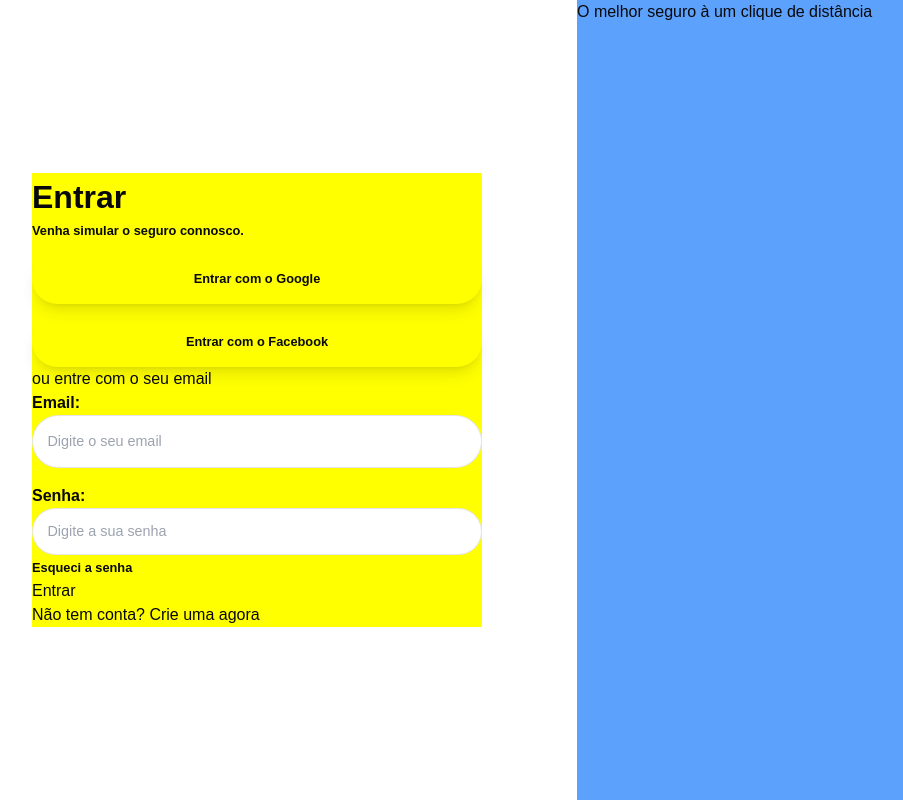
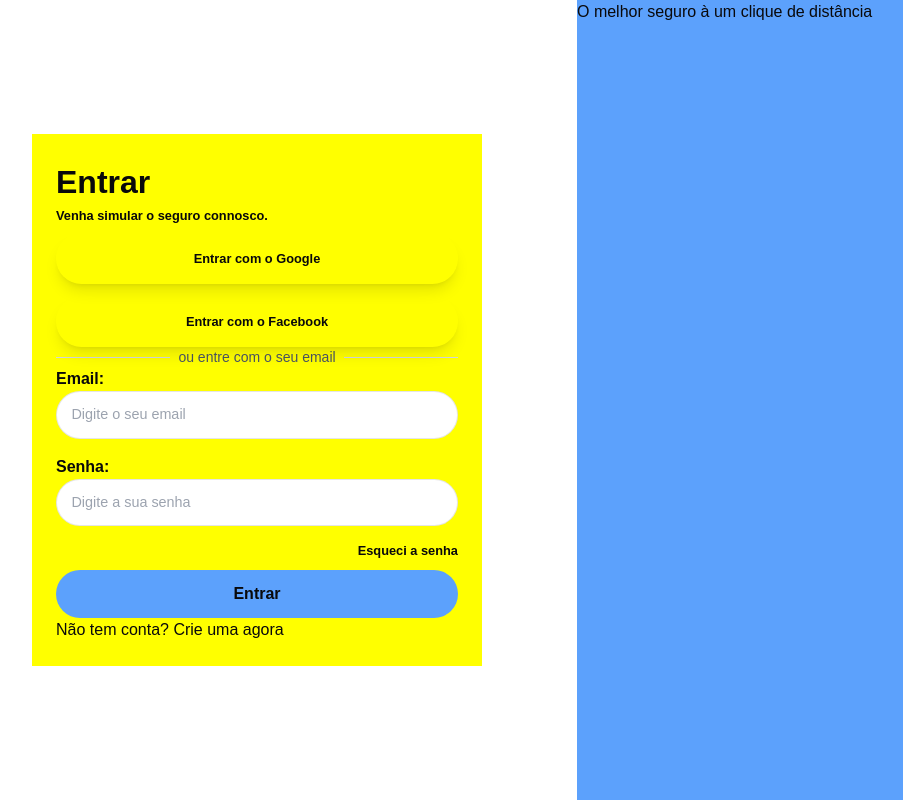
Before and after one commit to Nduengue/simulador_saude, a Next.js app: page /login in a window 1280 px wide. Shown: the whole page, without its empty margins (63-966 px from the left). Built offline with nearby package versions, Linux system fonts and the light colour scheme.

Commit message:
login page left side

```diff
--- a/src/app/login/login.css
+++ b/src/app/login/login.css
@@ -1,5 +1,6 @@
 :root {
   --primary: rgb(92, 161, 252);
+  --primaryHov: rgb(118, 165, 228);
 }
 #login_container {
   width: 100;
@@ -14,17 +15,6 @@
   height: 100%;
 }
 
-#login_left h1 {
-  font-size: 2em;
-  font-weight: 900;
-}
-
-#login_left .login_left_sub {
-  margin-bottom: 1em;
-  font-size: 0.8em;
-  font-weight: 600;
-}
-
 .social_btn_content {
   display: flex;
   align-items: center;
@@ -35,8 +25,11 @@
   background: yellow;
 }
 
+.bg-primary {
+  background-color: var(--primary);
+}
+
 #login_right {
-  background-color: var(--primary);
   width: 50%;
   height: 100%;
 }
--- a/src/app/login/page.tsx
+++ b/src/app/login/page.tsx
@@ -4,9 +4,14 @@ export default function login() {
   return (
     <div id="login_container">
       <section id="login_left">
-        <div id="login_left_content" className="transition-all duration-500 ease-in-out pd-[1.5em]">
-          <h1>Entrar</h1>
-          <p className="login_left_sub">Venha simular o seguro connosco.</p>
+        <div
+          id="login_left_content"
+          className="transition-all duration-500 ease-in-out p-[1.5em]"
+        >
+          <h1 className="font-black text-[2em]">Entrar</h1>
+          <p className="login_left_sub mb-2 font-semibold text-[0.8em]">
+            Venha simular o seguro connosco.
+          </p>
           <form>
             <div id="login_social">
               <a href="#" className="social_btn_content mb-3">
@@ -26,11 +31,14 @@ export default function login() {
                 </button>
               </a>
             </div>
-            <div id="login_separator">
-              <div className="separator_left"></div>
-              <p>ou entre com o seu email</p>
-              <div className="right"></div>
+            <div className="flex items-center space-x-2">
+              <div className="flex-grow border-t border-gray-300"></div>
+              <span className="text-sm text-gray-600">
+                ou entre com o seu email
+              </span>
+              <div className="flex-grow border-t border-gray-300"></div>
             </div>
+
             <div className="form-control mb-4">
               <label
                 htmlFor="login_email"
@@ -42,7 +50,7 @@ export default function login() {
                 type="email"
                 id="login_email"
                 placeholder="Digite o seu email"
-                className="w-full relative rounded-[60px] p-[1em] border border-[rgba(0,0,0,0.1)] text-[0.9em]"
+                className="w-full relative py-3 rounded-[60px] p-[1em] border border-[rgba(0,0,0,0.1)] text-[0.9em]"
               />
             </div>
             <div className="form-control">
@@ -56,14 +64,16 @@ export default function login() {
                 className="w-full relative py-3 rounded-[60px] p-[1em] border border-[rgba(0,0,0,0.1)] text-[0.9em]"
               />
             </div>
-            <p>
-              <a href="#" className="text-right text-[0.8em] font-bold">
+            <p className="text-right w-full mt-3">
+              <a href="#" className="text-[0.8em] font-bold">
                 Esqueci a senha
               </a>
             </p>
             <div className="form-control">
               <a href="#" id="login_btn">
-                Entrar
+                <button className="w-full relative py-3 rounded-[60px] p-[1em] font-bold bg-primary mt-2">
+                  Entrar
+                </button>
               </a>
             </div>
             <p>
@@ -72,7 +82,7 @@ export default function login() {
           </form>
         </div>
       </section>
-      <section id="login_right">
+      <section id="login_right" className="bg-primary">
         <div id="login_slide">
           <div>
             <p>O melhor seguro à um clique de distância</p>
```
